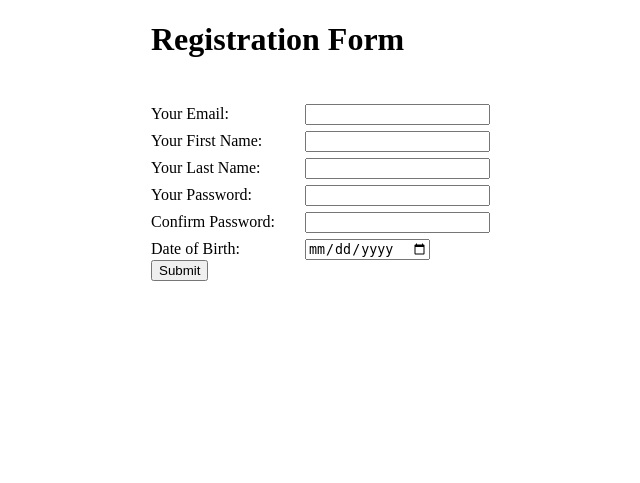
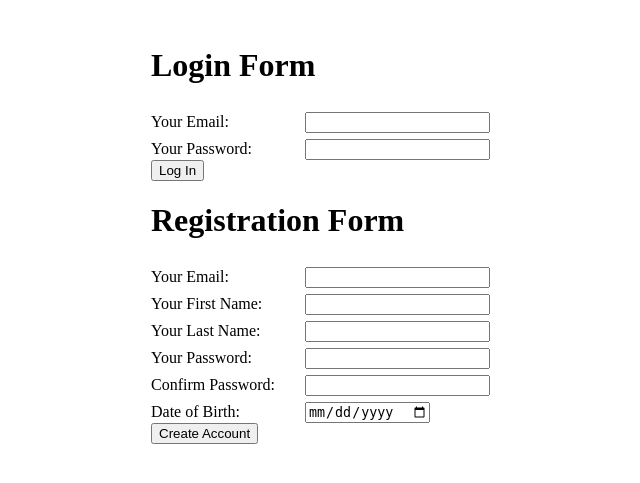
Before and after one commit to c-tham/mysqlFlask-LoginRegistration, a Flask app: page / in a window 1280 px wide. Shown: the top 483 px of the page, without its empty margins (189-829 px from the left). Run offline with Flask 2, Linux system fonts and the light colour scheme.

Commit message:
first commit

```diff
--- /dev/null
+++ b/query.sql
@@ -0,0 +1,4 @@
+use 0loginregistration;
+
+select * from users
+;
--- a/server.py
+++ b/server.py
@@ -1,7 +1,9 @@
 from flask import Flask, render_template, request, redirect, session, flash
+from mysqlconnection import MySQLConnector
 
 app = Flask(__name__)
 app.secret_key = 'flaskRegistrationValidation'
+mysql = MySQLConnector(app,'0loginregistration')
 
 import re
 # create a regular expression object that we can use run operations on
@@ -13,13 +15,16 @@ DOB_REGEX = re.compile(r'19|20[0-9]{2}-[0-9]{2}-[0-9]{2}')
 
 from datetime import datetime
 
+####################
 @app.route('/')
 def index():
+  print "** index **"
   return render_template('index.html')
 
-@app.route('/',methods=['POST'])
-def process():
-  print "** Got Post Info **"
+####################
+@app.route('/registration',methods=['POST'])
+def registration():
+  print "** registration **"
   error = False
   today = str(datetime.now())[:10]
   print 'today is '+today
@@ -93,8 +98,99 @@ def process():
     error = True
 #others
   if error == False:
-    flash('Thanks for submitting your information.','pass')
-    flash(str('('+email+') ('+firstname+') ('+lastname+') ('+password1+')  ('+password2+') ('+dob+')'),'pass')
+# check duplicate email address
+    print "** check duplicate email **"
+    query = "SELECT * FROM users WHERE email_address = :first"
+    data = {
+             'first': email
+           }
+    x1 = mysql.query_db(query, data)
+    print x1
+    if len(x1) > 0:
+      flash('** Your email address ('+email+') is already registrated **','error_hacker')
+      flash('** Please enter a different email address **','error_hacker')
+      error = True
+      return redirect('/')
+#insert database
+    print "** insert **"
+    query = "INSERT INTO users (`first_name`, `last_name`, `email_address`, `password`, `dob`, `created_at`, `updated_at`) VALUES (:first, :second, :third, :forth, :fifth, now(), now())"
+    data = {
+             'first': firstname,
+             'second': lastname,
+             'third': email,
+             'forth': password1,
+             'fifth': str(dob)
+           }
+    x2 = mysql.query_db(query, data)
+    print x2
+    if len(str(x2)) > 0:
+      flash('Thanks for submitting your information.','pass')
+      flash(str('('+email+') ('+firstname+') ('+lastname+') ('+password1+')  ('+password2+') ('+dob+')'),'pass')
+      session["user_id"] = x2
+      return redirect("/dashboard")
+    else:
+      flash('** System Error. Uunable to insert record **','error_hacker')
   return redirect('/')
 
+####################
+@app.route('/login',methods=['POST'])
+def login():
+  print "** login **"
+  error = False
+  email = request.form['email']
+  password = request.form['password']
+#email
+  if len(email) < 1:
+    flash('** Your Email cannot be empty! **','error_empty')
+    error = True
+  elif not EMAIL_REGEX.match(email):
+    flash("** Invalid Email Address! **",'error_invalid')
+    error = True
+#password
+  if len(password) < 1:
+    flash('** Your Password cannot be empty! **','error_empty')
+    error = True
+#others
+  if error == False:
+# check duplicate email address
+    print "** velifying **"
+    query = "SELECT * FROM users WHERE email_address = :first and password = :second"
+    data = {
+             'first': email,
+             'second': password
+           }
+    x3 = mysql.query_db(query, data)
+    print x3
+    if len(x3) == 0:
+      flash('** Your email address or/and password are incorrected **','error_hacker')
+      error = True
+    else:
+      flash('Thanks for submitting your information.','pass')
+      session["user_id"] = x3[0]["id"]
+      print session["user_id"]
+      return redirect("/dashboard")
+  return redirect('/')
+
+####################
+@app.route("/dashboard")
+def dashboard():
+  print "** dashboard **"
+  print session["user_id"]
+  # return render_template("dashboard.html")
+  query = "SELECT * FROM users WHERE id = :first"
+  data = {
+          "first": session["user_id"]
+        }
+  x4 = mysql.query_db(query, data) #list of dictionaries
+  print x4
+  return render_template("dashboard.html", user = x4[0])
+
+####################
+@app.route("/logout")
+def logout():
+  print "** logout **"
+  session.clear()
+  return redirect("/")
+
+####################
 app.run(debug=True)
--- a/templates/index.html
+++ b/templates/index.html
@@ -4,15 +4,13 @@
     <meta charset="UTF-8">
     <meta name="viewport" content="width=device-width, initial-scale=1.0">
     <meta http-equiv="X-UA-Compatible" content="ie=edge">
-    <title>Flask - Registration Form</title>
+    <title>MySQL_Flask - Login and Registration Form</title>
     <!-- <link rel="stylesheet" href="styles.css"> -->
     <link rel="stylesheet" href="{{ url_for('static', filename='css/styles.css') }}">
 </head>
 <body>
     <div id="container">
-        <div id="registration">
-            <form action="/" method="post">
-                <h1>Registration Form</h1>
+        <div id="messages">
                 <div class="row">
                         {% with messages = get_flashed_messages(with_categories=true) %}
                             {% if messages %}
@@ -24,6 +22,34 @@
                             {% endif %}
                         {% endwith %}
                     </div>
+        </div>
+        <div id="login">
+            <form action="/login" method="post">
+                <h1>Login Form</h1>
+                <div class="row">
+                    <div class="col-left">
+                        Your Email:
+                    </div>
+                    <div class="col-right">
+                        <input type='text' name='email'>
+                    </div>
+                </div>
+                <div class="row">
+                    <div class="col-left">
+                        Your Password:
+                    </div>
+                    <div class="col-right">
+                        <input type='text' name='password'>
+                    </div>
+                </div>
+                <div class="row">
+                    <input type="submit" value="Log In">
+                </div>
+            </form>
+        </div>
+        <div id="registration">
+            <form action="/registration" method="post">
+                <h1>Registration Form</h1>
                 <div class="row">
                     <div class="col-left">
                         Your Email:
@@ -73,7 +99,7 @@
                     </div>
                 </div>
                 <div class="row">
-                    <input type="submit" value="Submit">
+                    <input type="submit" value="Create Account">
                 </div>
             </form>
         </div>
```
Also changed, not shown: initial-DB.sql (added, +35 -0 lines), mysqlconnection.py (added, +40 -0 lines), templates/dashboard.html (added, +35 -0 lines), 2 other files. Lines whose indentation alone changed are shown as unchanged.
